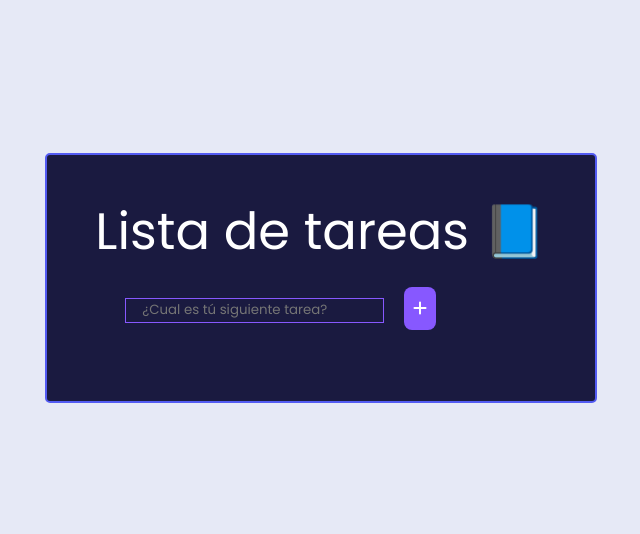
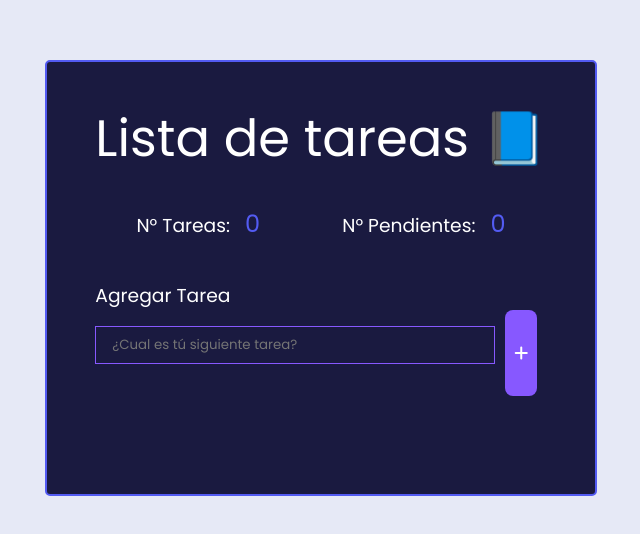
Before and after one commit to JMarioGilD/my-react-task-list, a React (Vite) app: page / in a window 1280 px wide. Shown: the part 162-696 px from the top of the page, without its empty margins (319-959 px from the left). Built offline with nearby package versions, Linux system fonts and the light colour scheme.

Commit message:
creando nueva rama project-3 con nuevos cambios para agregar, editar y eliminar tarea ademas de especificar si estan pendientes o no

```diff
--- a/src/App.css
+++ b/src/App.css
@@ -22,10 +22,50 @@ body {
   border: 2px solid #535BF2;
 }
 
-.item-tarea-completada {
-  text-decoration: line-through;
-  text-decoration-color: blue;
-  text-decoration-thickness: 2px;
+.counter-todos {
+	margin: 40px 0;
+	display: flex;
+	justify-content: space-around;
+}
+
+.counter-todos h3 {
+  color: #fff;
+	font-weight: 500;
+}
+
+.counter-todos span {
+	color: #535BF2;
+	font-weight: 700;
+	font-size: 24px;
+	margin-left: 10px;
+}
+
+ul {
+	margin-top: 50px;
+	display: flex;
+	flex-direction: column;
+	gap: 15px;
+}
+
+ul li {
+	list-style: none;
+	display: flex;
+	justify-content: space-between;
+	align-items: center;
+	gap: 20px;
+}
+
+ul li span {
+	overflow: hidden;
+	cursor: pointer;
+	display: flex;
+	align-items: center;
+}
+
+ul li form {
+	flex: 1;
+	display: flex;
+	justify-content: space-between;
 }
 
 li{
@@ -38,6 +78,54 @@ li{
   border-radius: 1px;
   margin-bottom: 1rem;
   cursor: pointer;
+}
+
+.input-update {
+	border: 1px solid #8758ff;
+	font-weight: 500;
+	font-family: inherit;
+	font-size: 18px;
+	color: #fff;
+	width: 100%;
+  outline: none;
+  background: none;
+	/* background-color: #000; */
+}
+
+.add-tarea h3 {
+  color: #fff;
+	font-weight: 500;
+}
+
+.input-Agregar {
+  outline: none;
+  background: none;
+  border: 1px solid #8758ff;
+  padding: 0.5rem 1rem;
+  margin-top: 1rem;
+  margin-bottom: 2rem;
+  width: 400px;
+  color: #fff;
+}
+
+.container-done {
+	background-color: #535BF2;
+	width: 24px;
+	height: 24px;
+	border-radius: 20px;
+	border: 2px;
+	cursor: pointer;
+}
+
+.text-decoration-dashed {
+	text-decoration: line-through;
+  text-decoration-color: blue;
+  text-decoration-thickness: 2px;
+}
+
+form {
+	display: flex;
+  gap: 10px;
 }
 
 h1 {
@@ -54,23 +142,8 @@ h1 {
   cursor: pointer;
 }
 
-.registro-tareas{
-  padding: 10px;
-}
-
-.tarea-input {
-  outline: none;
-  background: none;
-  border: 1px solid #8758ff;
-  padding: 0.5rem 1rem;
-  margin-top: 1rem;
-  margin-bottom: 2rem;
-  width: 300px;
-  color: #fff;
-}
-
-.registro-tareas::placeholder {
-  color: #1A1A40;
+.boton:hover{
+  background-color: #535BF2;
 }
 
 #agrega{
--- a/src/App.jsx
+++ b/src/App.jsx
@@ -1,14 +1,46 @@
 import './App.css';
+import React from 'react';
 import Header from './Components/Header';
 import TaskList from './Components/TaskList';
-import { registroTareas } from './Text-Config/DataBase';
+import TodoAdd from './Components/TodoAdd';
+import useTodo from './Hooks/useTodo';
 
 export default function App() {
+  const {
+    todos,
+    todosCount,
+    pendingTodosCount,
+    handleNewTodo,
+    handleDeleteTodo,
+    handleCompleteTodo,
+    handleUpdateTodo,
+  } = useTodo();
 
   return (
     <div className='App'>
+
        <Header />
-       <TaskList lista ={ registroTareas } />
+
+       <div className='counter-todos'>
+        <h3>
+          N° Tareas: <span>{todosCount}</span>
+        </h3>
+        <h3>
+          N° Pendientes: <span>{pendingTodosCount}</span>
+        </h3>
+       </div>
+
+       <div className='add-tarea'>
+        <h3>Agregar Tarea</h3>
+        <TodoAdd handleNewTodo={handleNewTodo} />
+       </div>
+
+       <TaskList
+       todos={todos}
+       handleUpdateTodo={handleUpdateTodo}
+       handleDeleteTodo={handleDeleteTodo}
+       handleCompleteTodo={handleCompleteTodo}
+       />
     </div>
   )
 }
--- a/src/Components/Task.jsx
+++ b/src/Components/Task.jsx
@@ -1,32 +1,47 @@
-import React from "react"
-import { useState } from "react";
+import React, { useRef, useState } from "react";
+import useForm from "../Hooks/useForm";
 
-export default function Task({ taskName }) {
+export default function Task({ todo, handleUpdateTodo }) {
 
-   const[completado, setCompletada] = useState(false);
-   const estaCompletada = () => {
-      setCompletada(!completado)
-   }
+   const { updateDescription, onInputChange } = useForm({
+      updateDescription: todo.description,
+   });
+
+   const [disabled, setDisabled] = useState(true);
+   const focusInputRef = useRef();
+
+   const onSubmitUpdate = (event) => {
+      event.preventDefault();
+
+      const id = todo.id;
+      const description = updateDescription;
+
+      handleUpdateTodo(id, description);
+
+      setDisabled(!disabled);
+
+      focusInputRef.current.focus();
+
+   };
 
       return (
          // Utilizando un valor Booleano y un checkbox se podra indicar que una tarea o varias tareas han sido completadas
-      <div>
-       <li className={completado ? "item-tarea-completada" : "item-tarea"}>
-        <input
-        type="checkbox"
-        id="chequeo"
-        checked={completado}
-        onChange={estaCompletada}
-        />
-
-        <label className="etiqueta">{taskName}</label>
-            <button className="boton">
+      <form onSubmit={onSubmitUpdate}>
+      <input
+				type="text"
+				className={`input-update ${
+					todo.done ? 'text-decoration-dashed' : ''
+				}`}
+				name='updateDescription'
+				value={updateDescription}
+				onChange={onInputChange}
+				placeholder='¿Qué hay que hacer?'
+				readOnly={disabled}
+				ref={focusInputRef}
+		/>
+            <button className="boton" type='submit'>
                <i className="fas fa-edit"></i>
             </button>
-            <button className="boton">
-               <i className="fas fa-trash"></i>
-            </button>
-       </li>
-    </div>
-  );
-}
+    </form>
+    );
+   };
--- a/src/Components/TaskList.jsx
+++ b/src/Components/TaskList.jsx
@@ -1,67 +1,25 @@
-import { useState, useEffect } from "react";
 import React from "react";
-import Task from "./Task";
+import TodoItem  from "./TodoItem";
 
 
-function TaskList(props) {
+export default function TaskList({
+    todos,
+    handleUpdateTodo,
+    handleDeleteTodo,
+    handleCompleteTodo,
+  }) {
 
-   const { lista } = props;
-
-   const [listaNueva, setListaNueva] = useState(lista)
-
-   const [agregar, setAgregar] = useState("");
-
-   const [increaserId, setIncreaserID] = useState(0);
-
-   const agregarElemento = () => {
-
-       if(agregar.trim() !== ""){
-       // agregar al array de lista de tarea.
-       setIncreaserID(increaserId + 1);
-       let propiedadesElemento = {id: increaserId, task: agregar}
-
-       setListaNueva([...listaNueva, propiedadesElemento])
-       console.log(listaNueva)
-       setAgregar(""); //borra la casilla despues de agregar tarea
-       } else {
-       alert("por favor escribe una tarea.")
-      }
-      }
-
-      // Este useEffect revisa si localStorage tiene elementos,
-      // si los tiene los establece como parte de la lista
-        useEffect(() => {
-        let data = localStorage.getItem('tasks')
-        if (data) {
-          setListaNueva(JSON.parse(data))
-        }
-        }, [ ])
-
-      // Este useEffect ejecutara un codigo que cambie
-        useEffect(() => {
-        localStorage.setItem('tasks', JSON.stringify(listaNueva))
-        }, [ listaNueva ]) // los datos de la lista nueva son los que tendran el cambio
-
-   return(
-    <div className="registro-tareas">
-      <input
-      id="agrega"
-      type="text"
-      className="tarea-input"
-      placeholder="¿Cual es tú siguiente tarea?"
-      value={agregar}
-      onChange={(event) => setAgregar(event.target.value)}
-      />
-        <button onClick={agregarElemento} className="boton">
-         <i className="fas fa-plus"></i>
-        </button>
+    return (
       <ul>
-        {listaNueva.map(elemento =>(
-          <Task taskName={elemento.task} key={elemento.id} />
-        ))}
-      </ul>
-    </div>
-    );
-}
-
-export default TaskList;
+      {todos.map(todo =>(
+        <TodoItem
+        key={todo.id}
+        todo={todo}
+        handleUpdateTodo={handleUpdateTodo}
+        handleDeleteTodo={handleDeleteTodo}
+        handleCompleteTodo={handleCompleteTodo}
+        />
+      ))}
+    </ul>
+    )
+  }
--- /dev/null
+++ b/src/Components/TodoAdd.jsx
@@ -0,0 +1,39 @@
+import React from 'react';
+import useForm from '../Hooks/useForm';
+
+export default function TodoAdd ({ handleNewTodo }) {
+  const { description, onInputChange, onResetForm } = useForm({
+		description: '',
+	});
+
+  const onFormSubmit = (event) => {
+		event.preventDefault();
+
+    if (description.length <= 1) return;
+
+		let newTodo = {
+			id: new Date().getTime(),
+			description: description,
+			done: false,
+		};
+
+    handleNewTodo(newTodo);
+		onResetForm();
+    };
+
+    return(
+        <form onSubmit={onFormSubmit}>
+          <input
+          type="text"
+          className="input-Agregar"
+          name="description"
+          value={description}
+          onChange={onInputChange}
+          placeholder="¿Cual es tú siguiente tarea?"
+          />
+            <button className="boton" type='submit'>
+             <i className="fas fa-plus"></i>
+            </button>
+        </form>
+        );
+    }
--- /dev/null
+++ b/src/Components/TodoItem.jsx
@@ -0,0 +1,29 @@
+import React from "react";
+import Task from "./Task";
+
+export default function TodoItem ({
+	todo,
+	handleUpdateTodo,
+	handleDeleteTodo,
+	handleCompleteTodo,
+}) {
+    return (
+		<li>
+			<span onClick={() => handleCompleteTodo(todo.id)}>
+				<label
+					className={`container-done ${todo.done ? 'active' : ''}`}
+				></label>
+			</span>
+			<Task
+			todo={todo}
+			handleUpdateTodo={handleUpdateTodo}
+			/>
+
+			<button
+            className="boton"
+            onClick={() => handleDeleteTodo(todo.id)}>
+               <i className="fas fa-trash"></i>
+            </button>
+		</li>
+	);
+}
--- /dev/null
+++ b/src/Hooks/useForm.js
@@ -0,0 +1,26 @@
+import { useState } from 'react'
+
+export default function useForm(initialForm = {}){
+    const [formState, setFormState] = useState(initialForm);
+
+    const onInputChange = (event) => {
+        const name = event.target.name;
+        const value = event.target.value;
+
+        setFormState({
+            ...formState,
+            [name]: value,
+        });
+    };
+
+    const onResetForm = () => {
+        setFormState(initialForm);
+    };
+
+    return {
+        ...formState,
+        formState,
+        onInputChange,
+        onResetForm,
+    };
+};
--- /dev/null
+++ b/src/Hooks/useTodo.js
@@ -0,0 +1,77 @@
+import { useEffect, useReducer } from "react";
+import { todoReducer } from './../todoReducer';
+
+
+export default function useTodo() {
+  const initialState = [];
+
+  // Este useEffect revisa si localStorage tiene elementos,
+  // si los tiene los establece como parte de la lista
+  const init = () => {
+    return JSON.parse(localStorage.getItem('todos')) || []
+}
+
+  const [todos, dispatch] = useReducer(
+    todoReducer,
+    initialState,
+    init
+  );
+
+  const todosCount = todos.length;
+  const pendingTodosCount = todos.filter(todo => !todo.done).length
+
+      // Este useEffect ejecutara un codigo que cambie
+      useEffect(() => {
+        localStorage.setItem('todos', JSON.stringify(todos))
+    }, [todos])
+      // los datos de la lista nueva son los que tendran el cambio
+
+      const handleNewTodo = todo => {
+        const action = {
+          type: "Add Todo",
+          payload: todo,
+        };
+
+        dispatch(action);
+      };
+
+      const handleDeleteTodo = id => {
+        const action = {
+          type: "Delete Todo",
+          payload: id,
+        };
+
+        dispatch(action);
+      };
+
+      const handleCompleteTodo = id => {
+        const action = {
+          type: "Complete Todo",
+          payload: id,
+        };
+
+        dispatch(action);
+      };
+
+      const handleUpdateTodo = (id, description) => {
+        const action = {
+          type: "Update Todo",
+          payload: {
+            id,
+            description,
+          }
+        };
+
+        dispatch(action);
+      };
+
+      return{
+        todos,
+        todosCount,
+        pendingTodosCount,
+        handleNewTodo,
+        handleDeleteTodo,
+        handleCompleteTodo,
+        handleUpdateTodo
+    }
+};
--- /dev/null
+++ b/src/todoReducer.js
@@ -0,0 +1,35 @@
+
+export const todoReducer = (initialState, action) => {
+         switch (action.type) {
+             case 'Add Todo':
+                 return [...initialState, action.payload];
+
+             case 'Delete Todo':
+                 return initialState.filter(todo => todo.id !== action.payload);
+
+             case 'Complete Todo':
+                return initialState.map(todo => {
+                    if (todo.id === action.payload) {
+                        return {
+                            ...todo,
+                            done: !todo.done,
+                        };
+                    }
+                    return todo;
+                });
+
+             case 'Update Todo':
+                 return initialState.map(todo => {
+                    if (todo.id === action.payload.id) {
+                        return {
+                            ...todo,
+                            description: action.payload.description,
+                        };
+                    }
+                    return todo;
+                 });
+
+                 default:
+                    return initialState;
+                };
+}
```
